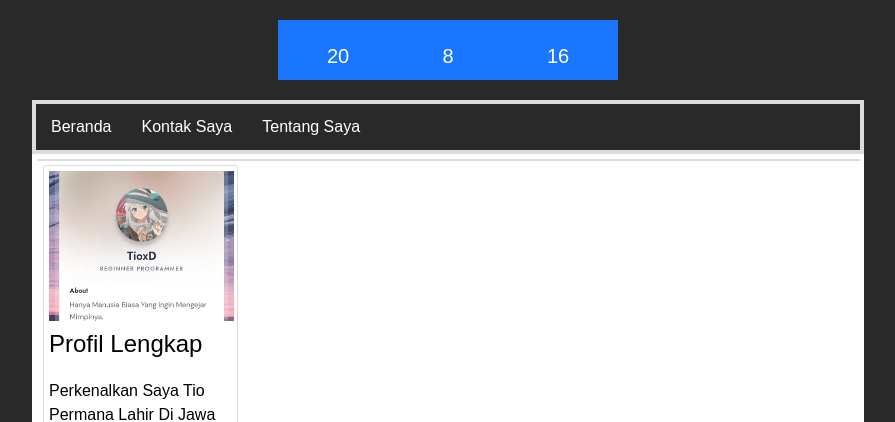
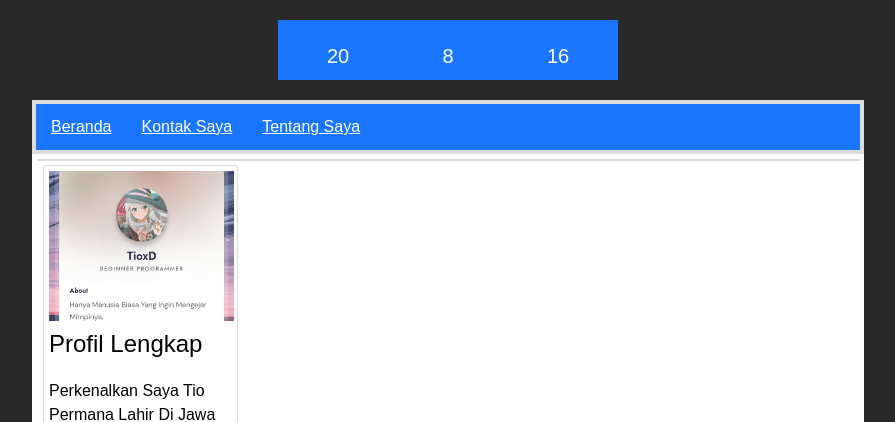
Before and after one commit to botcahxx/myblog.xyz, a PHP site: page /index.html in a window 1280 px wide. Shown: the top 422 px of the page, without its empty margins (192-1087 px from the left). Run offline with PHP 8.4, Linux system fonts and the light colour scheme.

Commit message:
Update style.css

```diff
--- a/style.css
+++ b/style.css
@@ -26,7 +26,7 @@ nav ul {
     margin: 0;
     padding: 0;
     overflow: hidden;
-    background-color: #292929;
+    background-color: #1a75ff;
     border: 4px solid gainsboro;
 }
 
@@ -39,7 +39,7 @@ nav li a{
     color:#ffffff;
     text-align: center;
     padding: 14px 15px;
-    text-decoration: none;
+    text-decoration: Arial;
 }
 
 nav li a:hover {
```
